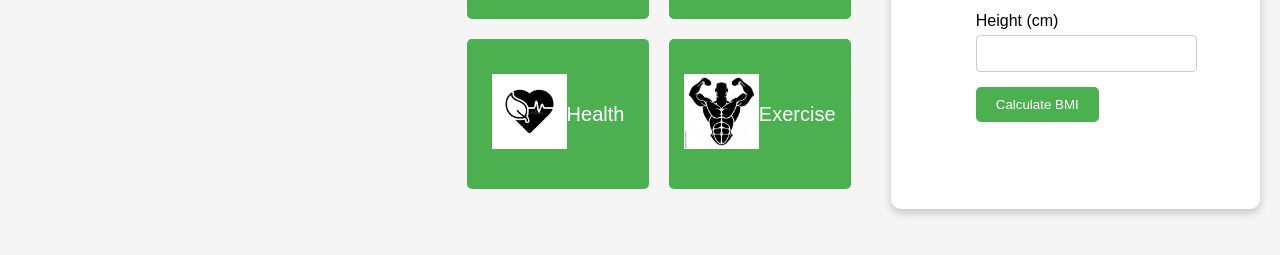
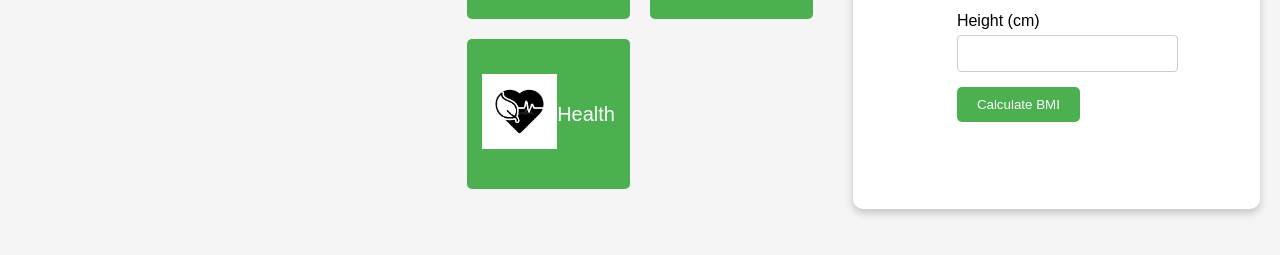
Before and after one commit to MangalCM/aws-health-tracker, a website: page public/home.html in a window 1280 px wide. Shown: the part 229-484 px from the top of the page. Drawn offline with Linux system fonts and the light colour scheme.

Commit message:
exercise removed

```diff
--- a/public/home.html
+++ b/public/home.html
@@ -21,7 +21,7 @@
             <li><a href="water.html">Water</a></li>
             <li><a href="sleep.html">Sleep</a></li>
             <li><a href="medical.html">Health</a></li>
-            <li><a href="exercise.html">Exercise</a></li>
+
             <li><a href="settings.html">Settings</a></li>
             <li><a href="profile.html">Profile</a></li>
         </ul>
@@ -49,12 +49,7 @@
                     Health
                 </button>
             </div>
-            <div class="dashboard-item">
-                <button onclick="navigateTo('exercise.html')" class="dashboard-button">
-                    <img src="4.jpeg" alt="Exercise" class="dashboard-image">
-                    Exercise
-                </button>
-            </div>
+
         </div>
 
         <!-- BMI Calculator Section -->
--- a/server.js
+++ b/server.js
@@ -7,7 +7,7 @@ const authRoutes = require('./routes/auth');
 const signupRoutes = require('./routes/signup');
 const sleepRoutes = require('./routes/sleep');
 const waterRoutes = require('./routes/water');
-const exerciseRoutes = require('./routes/exercise');
+
 const medicalRoutes = require('./routes/medical'); // Import the new route
 
 const app = express();
@@ -21,7 +21,7 @@ app.use('/api/auth', authRoutes);
 app.use('/api/signup', signupRoutes);
 app.use('/api/sleep', sleepRoutes);
 app.use('/api/water', waterRoutes);
-app.use('/api/exercise', exerciseRoutes);
+
 app.use('/api/medical', medicalRoutes); // Use the medical route
 
 app.listen(PORT, () => {
```
Also changed, not shown: 1 other file.
